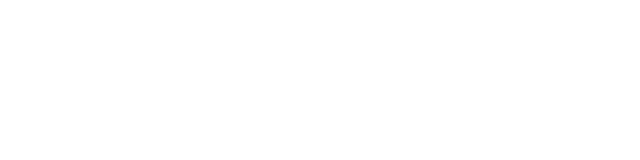
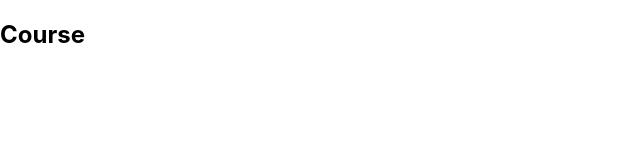
Before and after one commit to Al-Shaharia-Ifty/course-react-clint-repo, a React (Create React App) app: page / in a window 1280 px wide. Shown: the top 160 px of the page, without its empty margins (0-640 px from the left). Built offline with nearby package versions, Linux system fonts and the light colour scheme.

Commit message:
Course.jsx create

```diff
--- /dev/null
+++ b/src/Components/Course.jsx
@@ -0,0 +1,11 @@
+import React from "react";
+
+const Course = () => {
+  return (
+    <div>
+      <h2>Course</h2>
+    </div>
+  );
+};
+
+export default Course;
```
Also changed, not shown: src/Router.js (+7 -0 lines).
